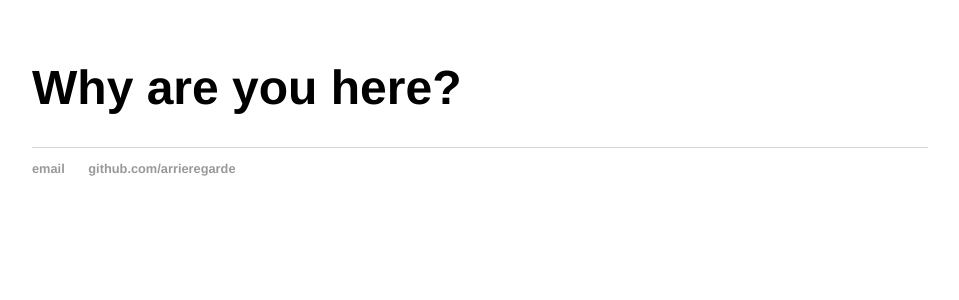
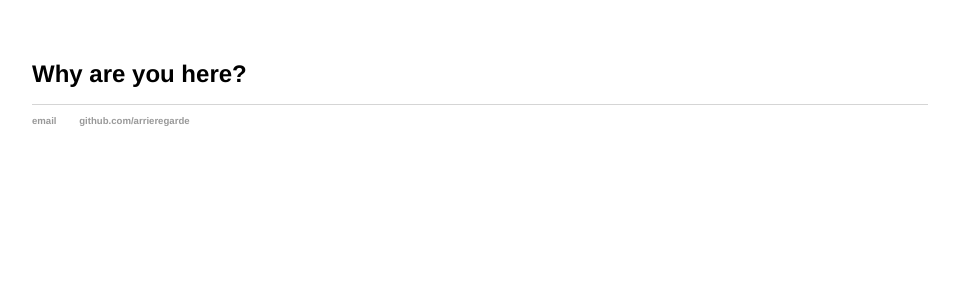
Before and after one commit to arrieregarde/arrieregarde.github.io, a Jekyll site: the page built from index.html, in a window 1280 px wide. Shown: the top 300 px of the page, without its empty margins (160-1119 px from the left). Built offline with Jekyll 4.4.1, drawn with Linux system fonts in a browser that asks for light colours.

Commit message:
Update main.css

```diff
--- a/css/main.css
+++ b/css/main.css
@@ -20,22 +20,21 @@
     text-decoration: underline;
 }
 h1 {
-    font-size: 3em;
+    font-size: 1.5em;
     font-family:'Helvetica', 'Arial', 'Sans-Serif';
 }
 p {
-    font-size: 1.5em;
-    line-height: 1.4em;
-    color: #333;
+    font-size: 0.8em;
+    line-height: 0.8em;
 }
 footer {
     border-top: 1px solid #d5d5d5;
-    font-size: .8em;
+    font-size: .6em;
 }
 
 ul.posts {
     margin: 20px auto 40px;
-    font-size: 1.5em;
+    font-size: 0.8em;
 }
 
 ul.posts li {
```
